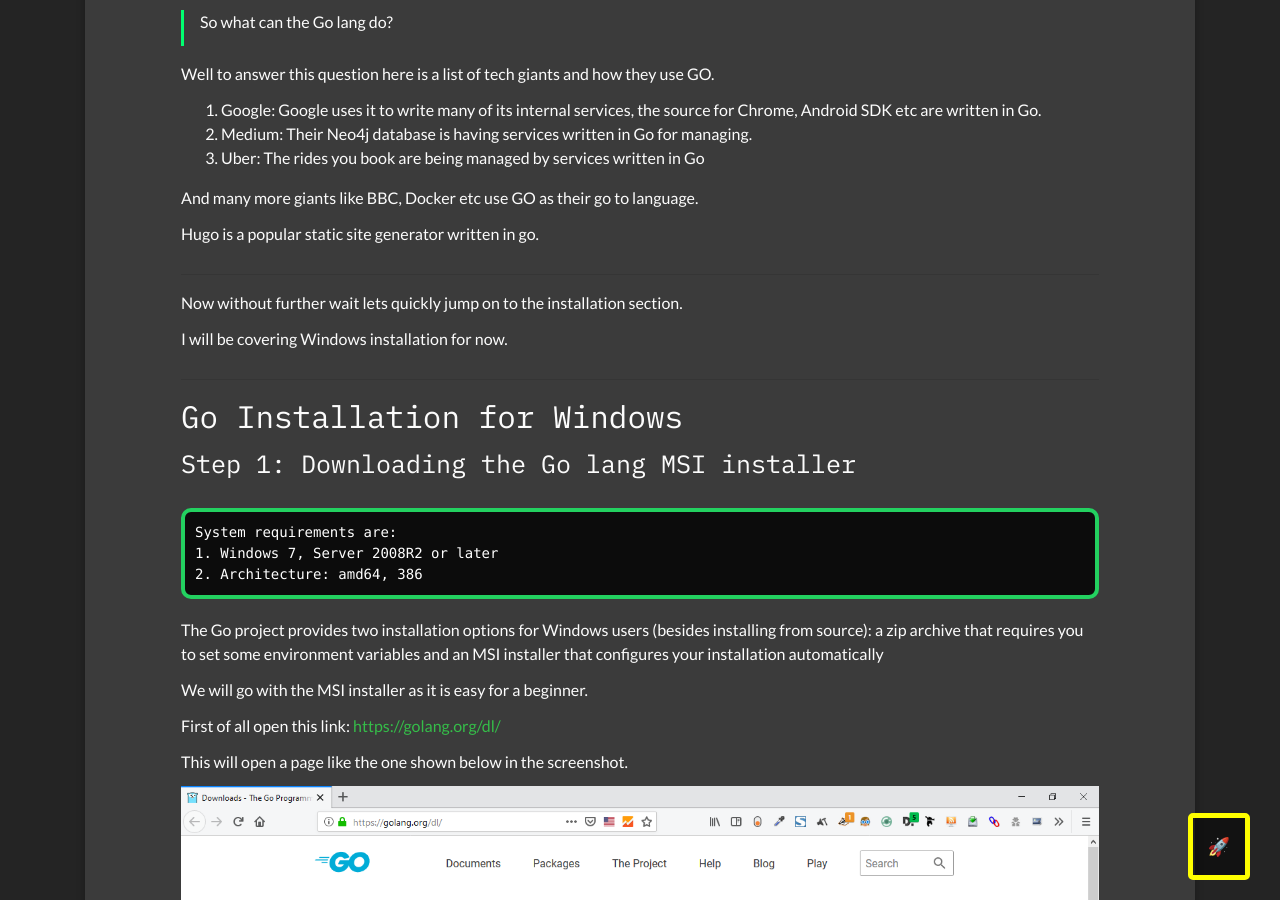
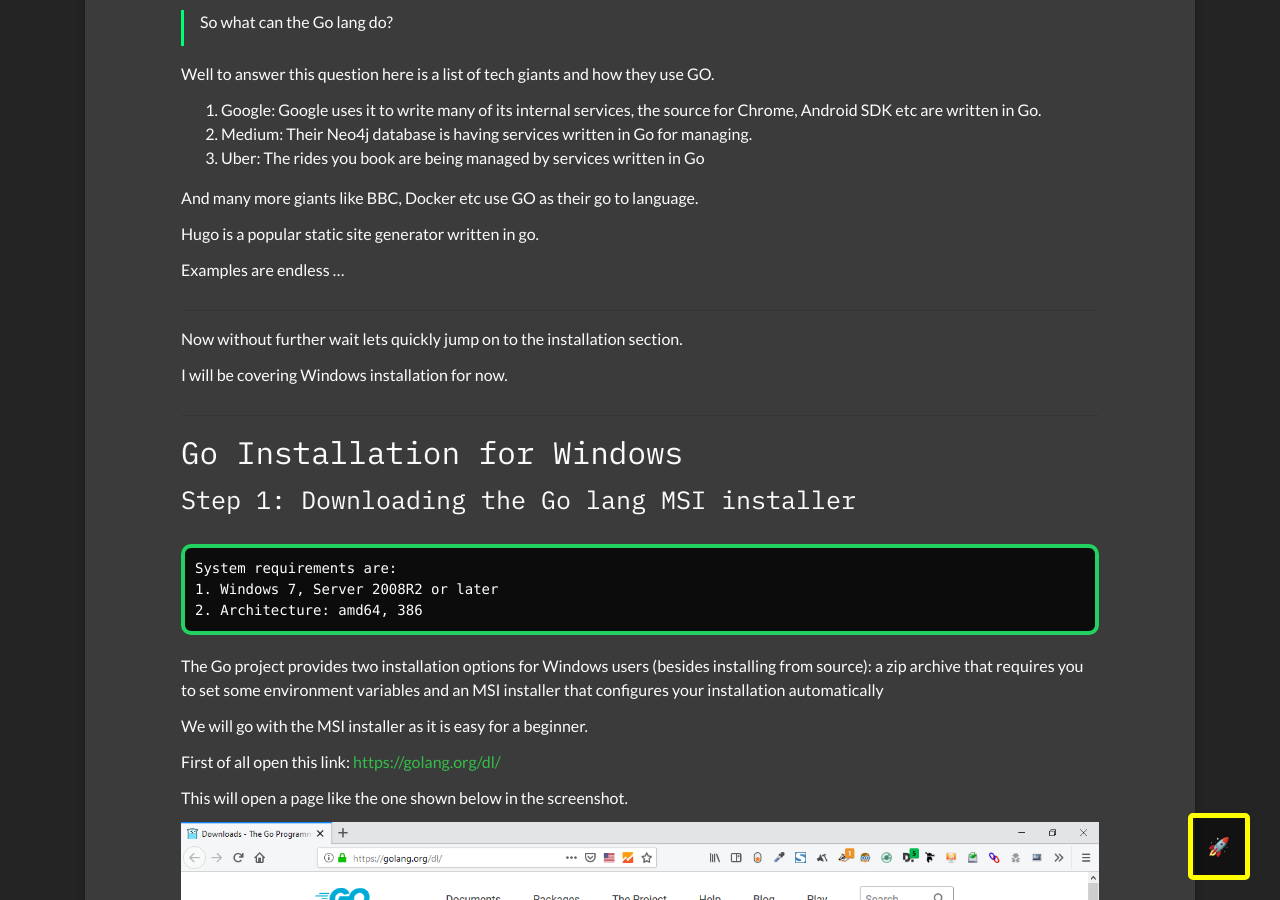
Before and after one commit to sharadcodes/sharadcodes.github.io, a Jekyll site: the page built from _posts/2019-11-13-what-is-golang-and-how-to-install-it.md, in a window 1280 px wide and 900 px high, scrolled down 792 px. Built offline with Jekyll 4.4.1, drawn with Linux system fonts in a browser that asks for light colours; emoji names are drawn with the system emoji font.

Commit message:
Update Post “2019-11-13-what-is-golang-and-how-to-install-it”

```diff
--- a/_posts/2019-11-13-what-is-golang-and-how-to-install-it.md
+++ b/_posts/2019-11-13-what-is-golang-and-how-to-install-it.md
@@ -31,6 +31,8 @@
 And many more giants like BBC, Docker etc use GO as their go to language.
 
 Hugo is a popular static site generator written in go.
+
+Examples are endless ...
 
 - - -
 
```
